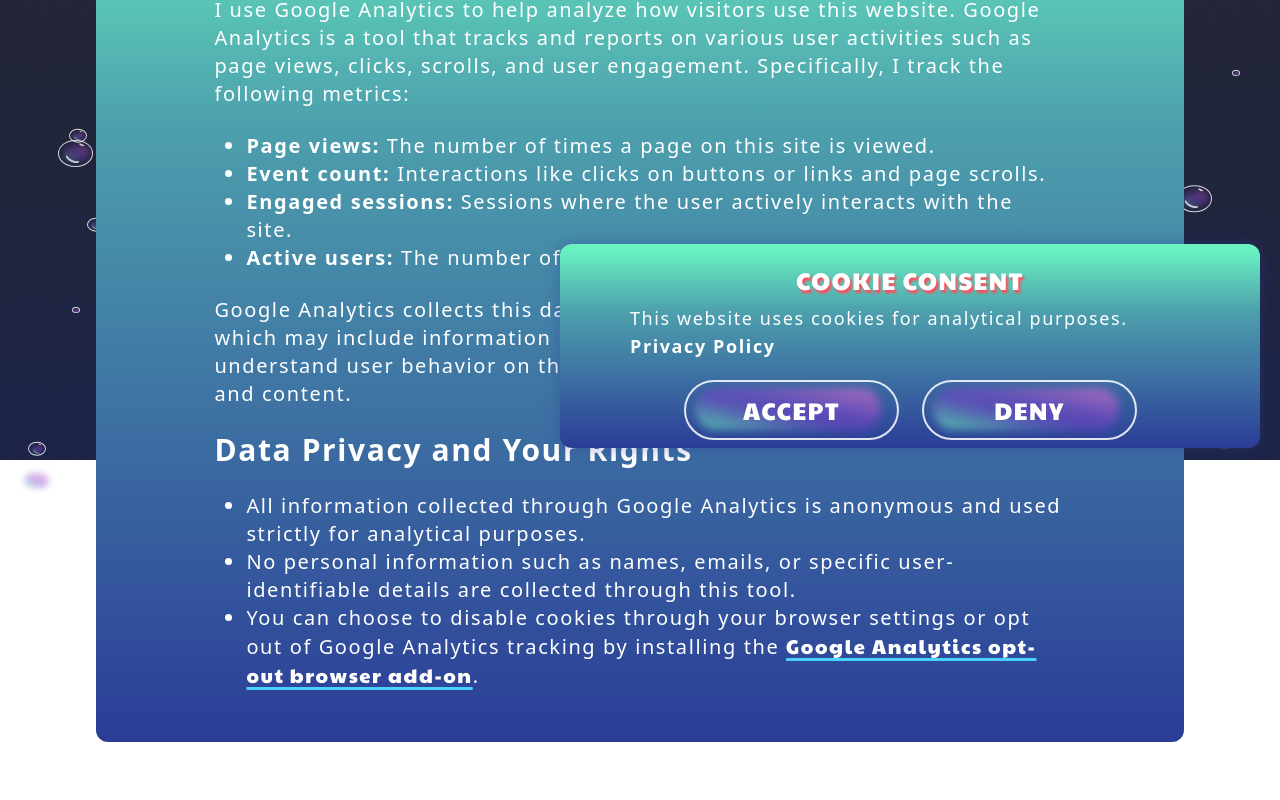
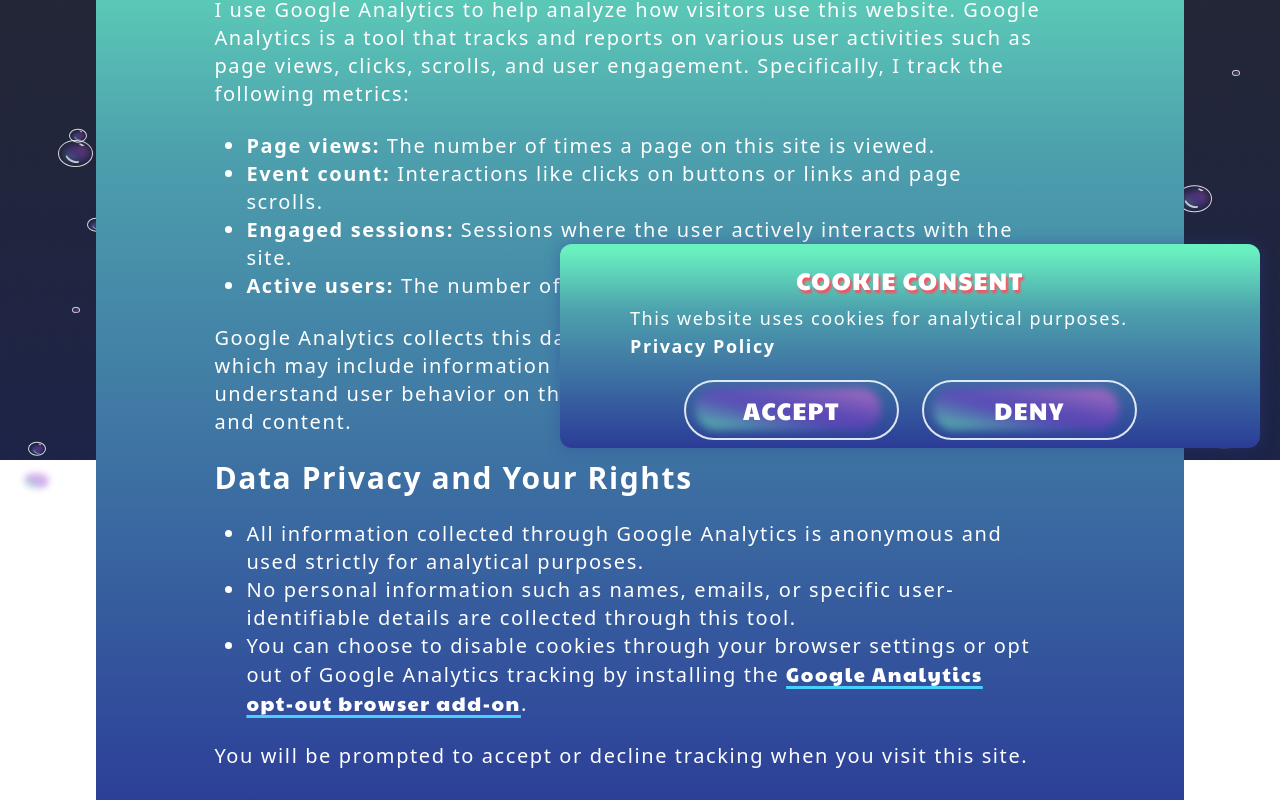
Before and after one commit to kaitlin-lovrich/Kaitlin-Lovrich-Portfolio, a React (Vite) app: page /privacy in a window 1280 px wide. Shown: the part 340-1140 px from the top of the page. Built offline with nearby package versions, Linux system fonts and the light colour scheme; a web font is replaced by a local one.

Commit message:
Edit incorrect link in cookie consent banner and styling of privacy page

```diff
--- a/src/components/CookieConsentBanner.tsx
+++ b/src/components/CookieConsentBanner.tsx
@@ -50,7 +50,7 @@
                 <p>
                     This website uses cookies for analytical purposes.{" "}
                     <Link
-                        to="/privacy policy"
+                        to="/privacy"
                         aria-label="Privacy Policy"
                         className="font-bold"
                     >
--- a/src/pages/Privacy.tsx
+++ b/src/pages/Privacy.tsx
@@ -33,7 +33,7 @@
                     <h1 className="text-2xl sm:text-3xl xl:text-4xl font-heading drop-shadow-heading py-4 md:py-5">
                         PRIVACY POLICY
                     </h1>
-                    <div className="flex flex-col text-base sm:text-lg xl:text-xl w-[90%] md:w-[80%] py-4 md:py-5 gap-6">
+                    <div className="flex flex-col text-base sm:text-lg xl:text-xl w-[90%] md:w-[80%] py-4 md:py-5 gap-3 sm:gap-6">
                         <h2 className="text-xl sm:text-2xl xl:text-3xl font-bold">
                             Use of Google Analytics
                         </h2>
@@ -45,7 +45,7 @@
                             as page views, clicks, scrolls, and user engagement.
                             Specifically, I track the following metrics:
                         </p>
-                        <ul className="list-disc ml-8">
+                        <ul className="list-disc mx-8">
                             <li>
                                 <span className="font-bold">Page views:</span>{" "}
                                 The number of times a page on this site is
@@ -81,7 +81,7 @@
                             Data Privacy and Your Rights
                         </h2>
 
-                        <ul className="list-disc ml-8">
+                        <ul className="list-disc mx-8">
                             <li>
                                 All information collected through Google
                                 Analytics is anonymous and used strictly for
@@ -106,6 +106,10 @@
                                 .
                             </li>
                         </ul>
+                        <p>
+                            You will be prompted to accept or decline tracking
+                            when you visit this site.
+                        </p>
                     </div>
                 </article>
             </section>
```
